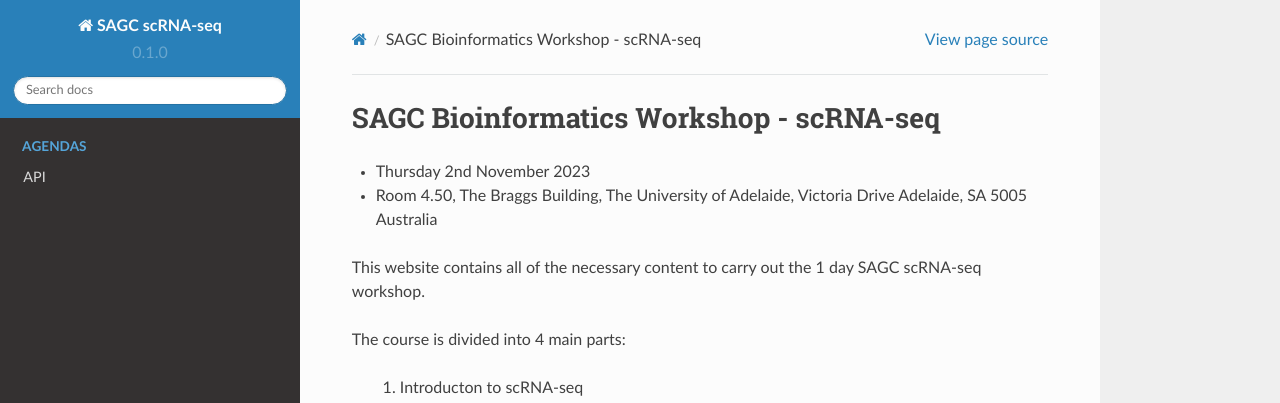
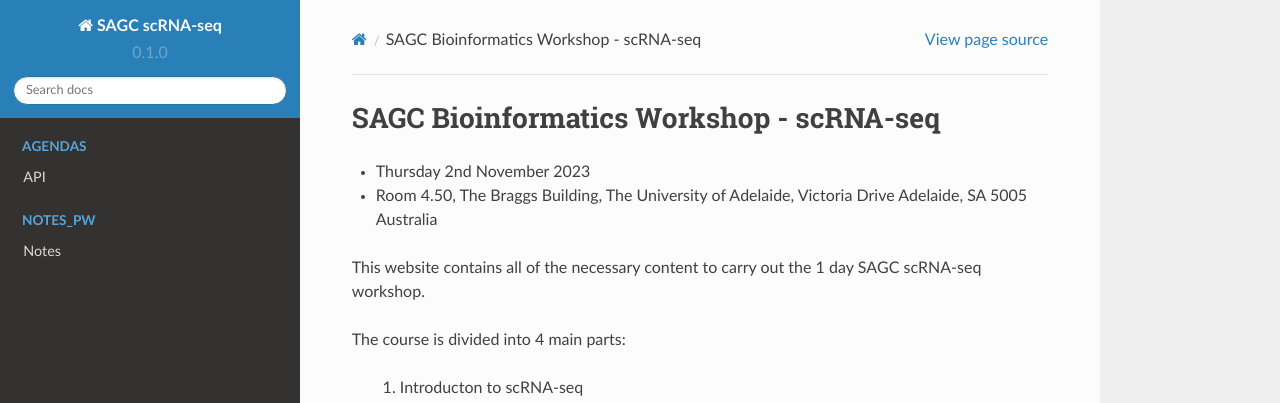
Before and after one commit to dw-thomson/SAGC_scRNAseq_workshop, a Sphinx documentation site: the page built from docs/source/index.rst, in a window 1280 px wide. Shown: the top 403 px of the page. Built offline with Sphinx 7.4.7 and the Read the Docs theme 2.0.0, drawn with Linux system fonts in a browser that asks for light colours.

Commit message:
Update index.rst
pw

```diff
--- a/docs/source/index.rst
+++ b/docs/source/index.rst
@@ -25,3 +25,10 @@
    :caption: Agendas
 
    api
+
+.. toctree::
+   :maxdepth: 2
+   :hidden:
+   :caption: Notes_pw
+
+   notes
```
